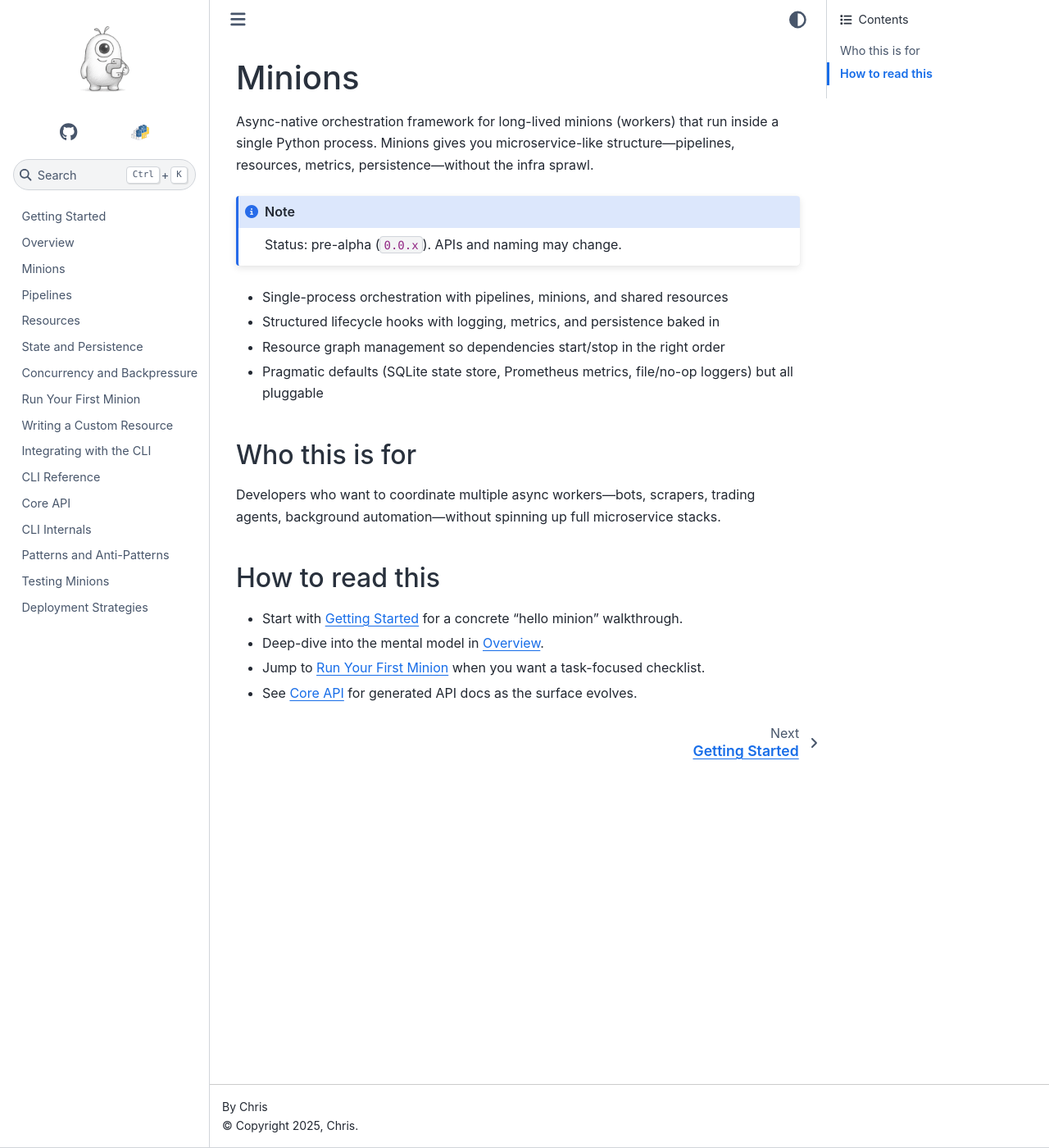
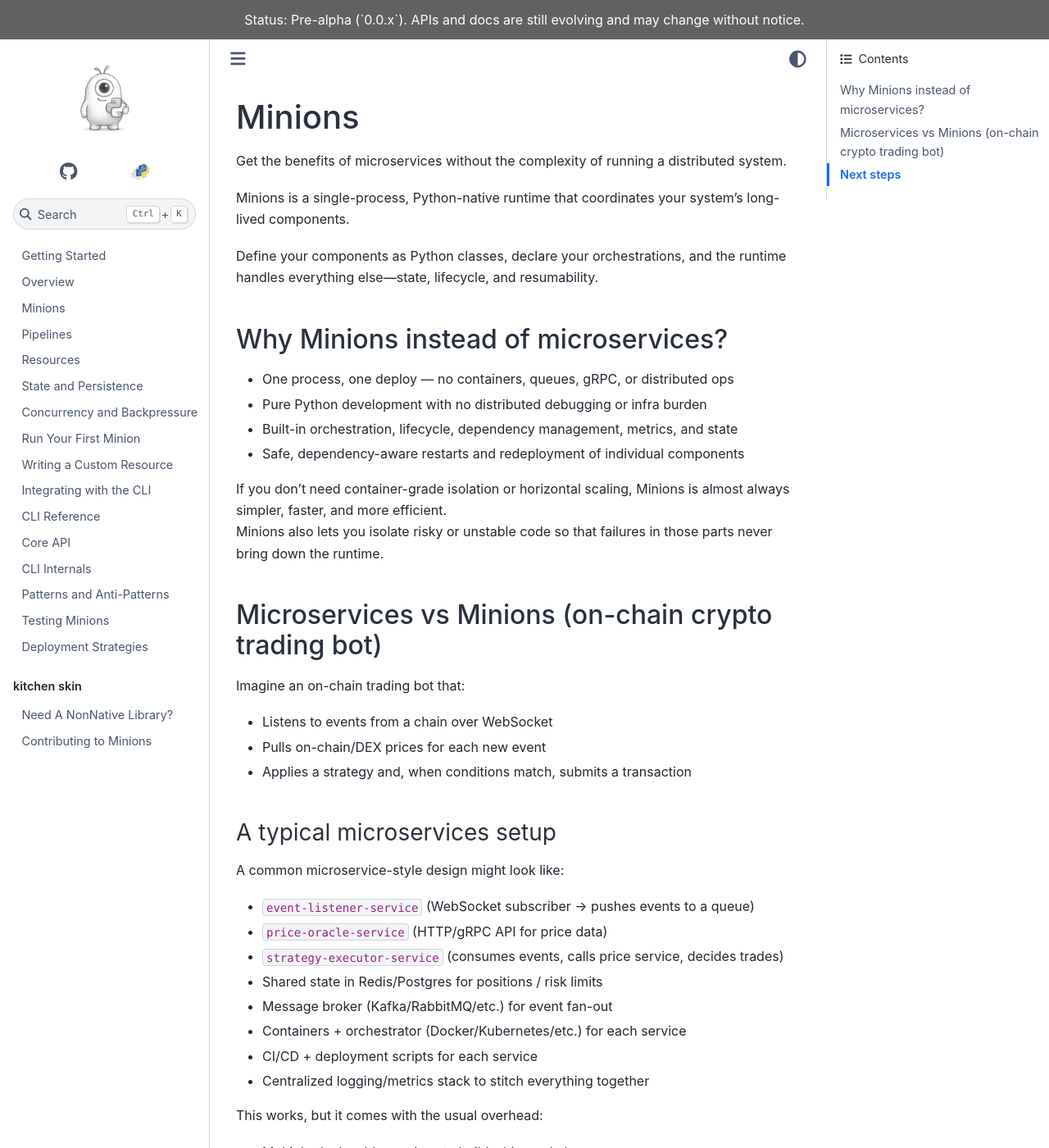
Before and after one commit to crios1/minions, a Sphinx documentation site: the page built from docs/index.md, in a window 1280 px wide and 1400 px high. Shown: the whole window at 82% size. Built offline with Sphinx 7.4.7 and the Sphinx Book theme 1.1.4, drawn with Linux system fonts in a browser that asks for light colours; some of the changed text lies outside the part shown.

````diff
--- a/docs/conf.py
+++ b/docs/conf.py
@@ -36,6 +36,7 @@ myst_heading_anchors = 3
 html_theme = "sphinx_book_theme"
 html_theme_options = {
     "repository_url": "https://github.com/crios1/minions",
+    "announcement": "Status: Pre-alpha (`0.0.x`). APIs and docs are still evolving and may change without notice.",
     "use_repository_button": False,
     "use_issues_button": False,
     "use_edit_page_button": False,
@@ -50,7 +51,7 @@ html_theme_options = {
             "name": "PyPI",
             "url": "https://pypi.org/project/minions/",
             "icon": "_static/pypi-logo-small.8998e9d1.svg",
-            "type": "url",
+            "type": "local",
         },
     ],
     "show_navbar_depth": 1,
--- a/docs/index.md
+++ b/docs/index.md
@@ -1,16 +1,3 @@
-# Minions
-
-Async-native orchestration framework for long-lived minions (workers) that run inside a single Python process. Minions gives you microservice-like structure—pipelines, resources, metrics, persistence—without the infra sprawl.
-
-```{note}
-Status: pre-alpha (`0.0.x`). APIs and naming may change.
-```
-
-- Single-process orchestration with pipelines, minions, and shared resources
-- Structured lifecycle hooks with logging, metrics, and persistence baked in
-- Resource graph management so dependencies start/stop in the right order
-- Pragmatic defaults (SQLite state store, Prometheus metrics, file/no-op loggers) but all pluggable
-
 ```{toctree}
 :maxdepth: 2
 :hidden:
@@ -33,13 +20,113 @@ guides/testing-minions
 guides/deployment-strategies
 ```
 
-## Who this is for
+```{toctree}
+:maxdepth: 1
+:hidden:
+:caption: kitchen skin
 
-Developers who want to coordinate multiple async workers—bots, scrapers, trading agents, background automation—without spinning up full microservice stacks.
+kitchen-skin/need-a-nonnative-library
+kitchen-skin/contributing
+```
 
-## How to read this
+# Minions
 
-- Start with {doc}`getting-started` for a concrete “hello minion” walkthrough.
-- Deep-dive into the mental model in {doc}`concepts/overview`.
-- Jump to {doc}`how-to/run-your-first-minion` when you want a task-focused checklist.
-- See {doc}`reference/api/minions_core` for generated API docs as the surface evolves.
+Get the benefits of microservices without the complexity of running a distributed system.
+
+Minions is a single-process, Python-native runtime that coordinates your system’s long-lived components.
+
+Define your components as Python classes, declare your orchestrations, and the runtime handles everything else—state, lifecycle, and resumability.
+
+## Why Minions instead of microservices?
+
+- One process, one deploy — no containers, queues, gRPC, or distributed ops
+- Pure Python development with no distributed debugging or infra burden
+- Built-in orchestration, lifecycle, dependency management, metrics, and state
+- Safe, dependency-aware restarts and redeployment of individual components
+
+If you don’t need container-grade isolation or horizontal scaling, Minions is almost always simpler, faster, and more efficient.
+Minions also lets you isolate risky or unstable code so that failures in those parts never bring down the runtime.
+
+<!-- ## Minions vs Microservices (side-by-side) -->
+<!--
+    TODO:
+    I imagine this section to be a list examples that prove
+    how much better minions is than microservices in terms of
+    how much it costs to operate, how much less time and effort
+    it is to operate, etc. start first with reference examples
+    and in the future i can be testimonials of users almost
+-->
+## Microservices vs Minions (on-chain crypto trading bot)
+
+Imagine an on-chain trading bot that:
+
+- Listens to events from a chain over WebSocket
+- Pulls on-chain/DEX prices for each new event
+- Applies a strategy and, when conditions match, submits a transaction
+
+### A typical microservices setup
+
+A common microservice-style design might look like:
+
+- `event-listener-service` (WebSocket subscriber → pushes events to a queue)
+- `price-oracle-service` (HTTP/gRPC API for price data)
+- `strategy-executor-service` (consumes events, calls price service, decides trades)
+- Shared state in Redis/Postgres for positions / risk limits
+- Message broker (Kafka/RabbitMQ/etc.) for event fan-out
+- Containers + orchestrator (Docker/Kubernetes/etc.) for each service
+- CI/CD + deployment scripts for each service
+- Centralized logging/metrics stack to stitch everything together
+
+This works, but it comes with the usual overhead:
+
+- Multiple deployable services to build, ship, and observe
+- Cross-service versioning and compatibility issues
+- Network boundaries and failure modes between every hop
+- Distributed debugging when something goes wrong
+
+### The same system with Minions
+
+With Minions, the same shape of system lives inside a single process:
+<!-- TODO: update the snippet to latest Minions api -->
+```python
+class ChainEvents(Resource):
+    async def subscribe(self) -> AsyncIterator[ChainEvent]: ...
+
+
+class PriceFeed(Resource):
+    async def get_price(self, pair: Pair) -> Price: ...
+
+
+class OnChainStrategy(Minion):
+    def __init__(self, events: ChainEvents, prices: PriceFeed):
+        self._events = events
+        self._prices = prices
+
+    async def run(self) -> None:
+        async for event in self._events.subscribe():
+            price = await self._prices.get_price(event.pair)
+            if should_trade(event, price):
+                await submit_tx(event, price)
+
+run(OnChainStrategy) # The runtime wires resources and handles orchestration
+```
+
+You still get:
+
+- Clear separation of concerns (events, prices, strategy)
+- Long-lived workers and shared resources
+- Structured startup/shutdown and dependency management
+- Metrics, state, and lifecycle under a single orchestrator
+
+But you only:
+
+- Deploy one process
+- Debug one runtime
+- Operate one system
+
+## Next steps
+
+- Start with {doc}`getting-started` for a concrete “hello minion” walkthrough
+- Read {doc}`concepts/overview` to understand the Minions mental model
+- Jump to {doc}`how-to/run-your-first-minion` for a hands-on checklist
+- Explore {doc}`reference/api/minions_core` as the API surface evolves
````
Also changed, not shown: README.md (+79 -29 lines), docs/kitchen-skin/contributing.md (added, +7 -0 lines), docs/kitchen-skin/need-a-nonnative-library.md (added, +3 -0 lines).
